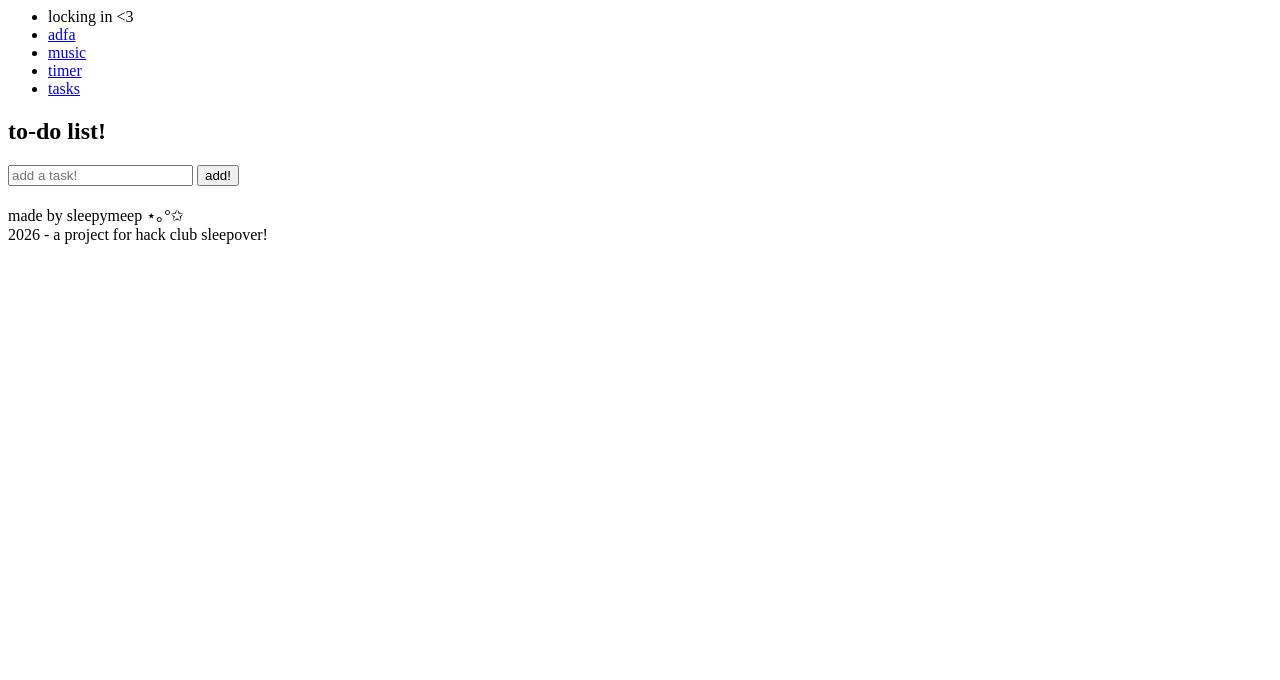
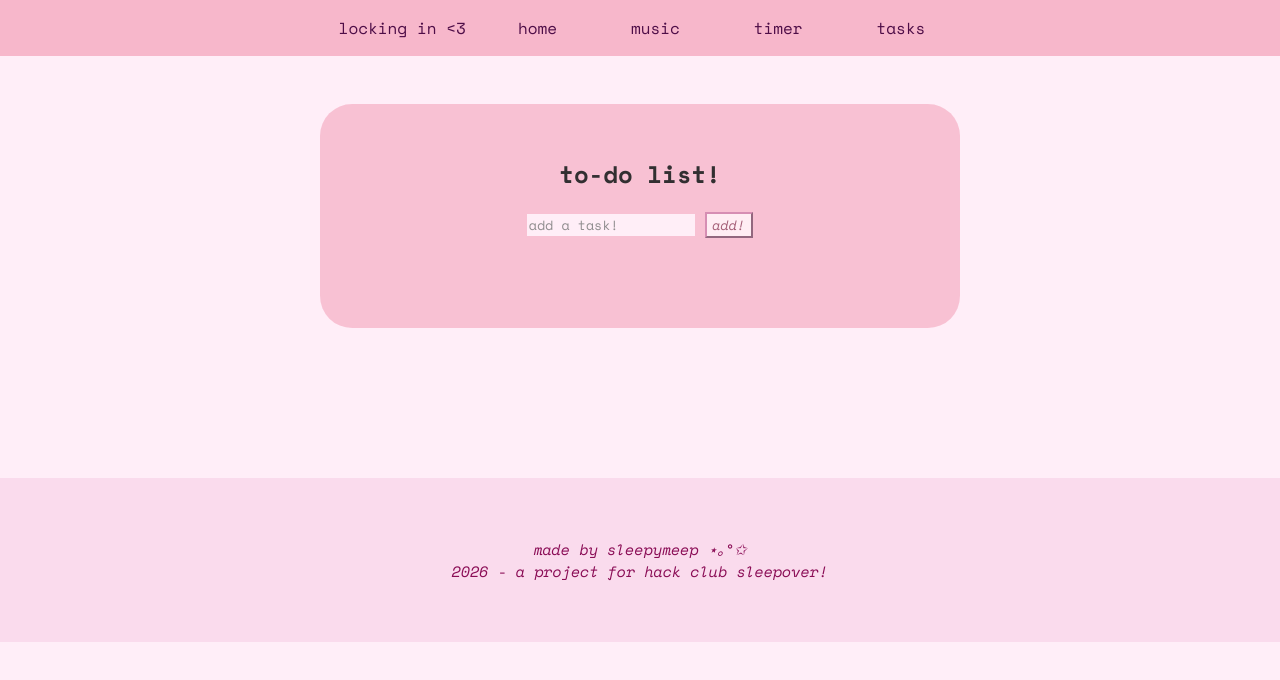
Before and after one commit to ayesha-h3/productivity-corner, a website: page tasks.html in a window 1280 px wide. Drawn offline with nearby package versions, Linux system fonts and the light colour scheme; the site is published under a folder, as on GitHub Pages, so addresses that start at the root find nothing.

Commit message:
fixed css problem? possibly?

```diff
--- a/tasks.html
+++ b/tasks.html
@@ -1,6 +1,7 @@
 <html>
     <head>
-        <link rel="stylesheet" href="/style.css" />
+        <title>task tracker!</title>
+        <link rel="stylesheet" href="style.css" />
       <link rel="preconnect" href="https://fonts.googleapis.com">
 <link rel="preconnect" href="https://fonts.gstatic.com" crossorigin>
 <link href="https://fonts.googleapis.com/css2?family=Space+Mono:ital,wght@0,400;0,700;1,400;1,700&display=swap" rel="stylesheet">
@@ -11,7 +12,7 @@
         <ul>
             <li class="title">locking in <3</li>
             <li>
-                <a href="index.html">adfa</a>
+                <a href="index.html">home</a>
             </li>
             <li>
                 <a href = "music.html">music</a>
```
Also changed, not shown: music.html (+1 -1 lines), index.html (line endings or trailing spaces).
